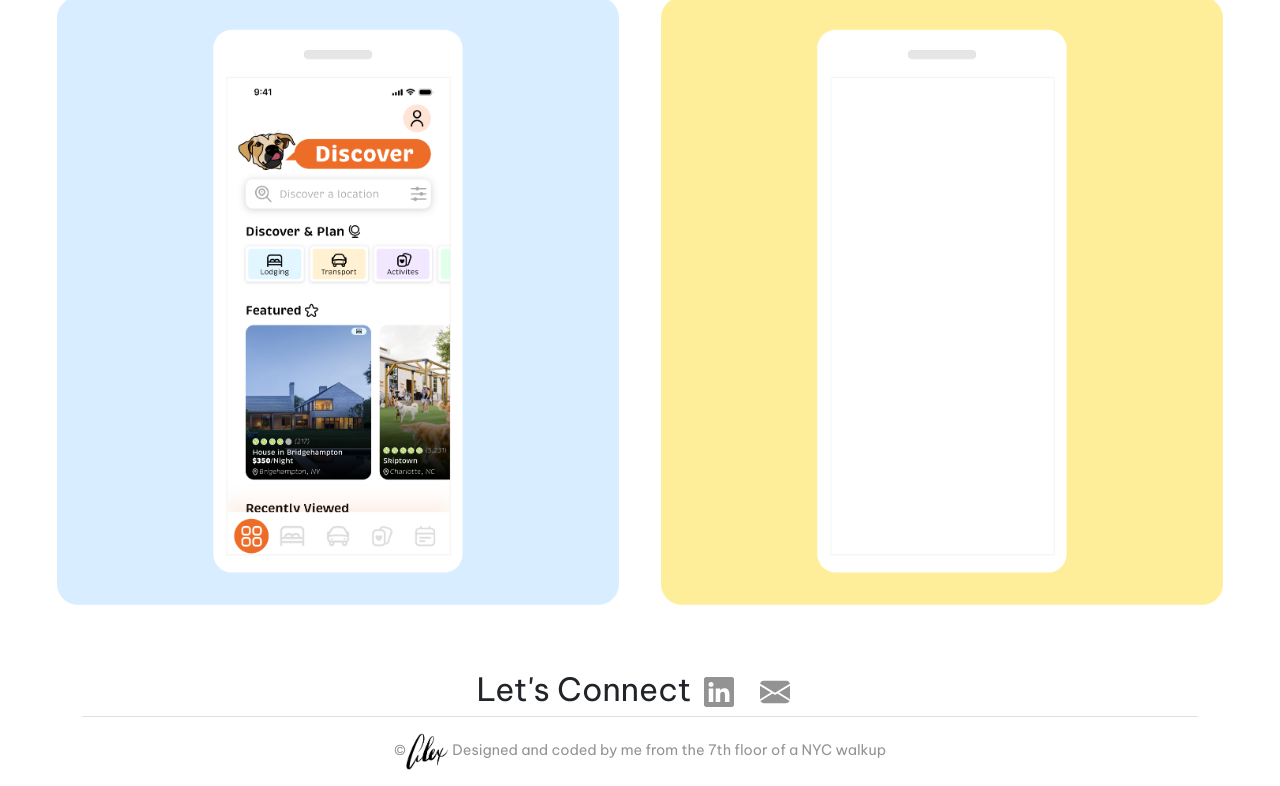
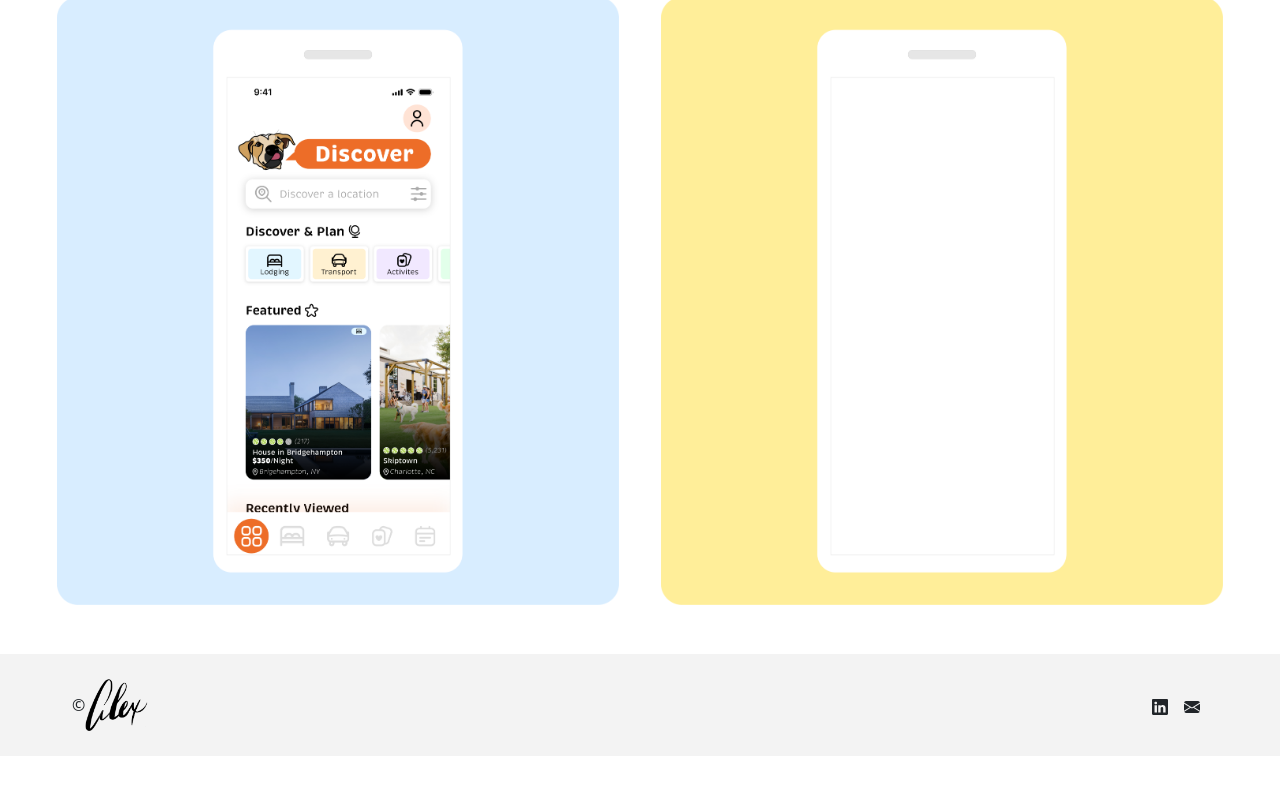
Before and after one commit to aljohns0n/UX_UI_HW_17, a plain HTML site: page index.html in a window 1280 px wide. Shown: the part 664-1450 px from the top of the page. After the commit the page ends 1420 px from the top, so only its background shows below. Drawn offline with nearby package versions, Linux system fonts and the light colour scheme.

Commit message:
footer update

```diff
--- a/css/index.css
+++ b/css/index.css
@@ -29,6 +29,7 @@ p{
 .card{
     border-color: white;
     padding-top: 2em;
+
 }
 
 .card-left{
@@ -67,21 +68,7 @@ p{
 
 
 /*footer*/
-.footer-button:hover{
-    fill:black;
-}
 
-#footer-header{
-    text-align: center;
-    font-family: "Be Vietnam Pro"
-}
-
-
-#footer-text{
-    color:#939393;
-    font-size:.9em;
-    text-align: center;
-}
 /*Accordion*/
     .accordion-header-text{
         font-family:"Playfair Display";
--- a/index.html
+++ b/index.html
@@ -124,29 +124,25 @@
         </div>
 
         <!-- Footer -->
-        <nav class="container" style="padding-top:3em;">
-            <footer>
-                <ul class="nav justify-content-center border-bottom pt-3">
-                    <h2 id="footer-header">Let's Connect</h2>
-                    <li class="nav-item">
-                        <button class="btn" type="button"><svg xmlns="http://www.w3.org/2000/svg" width="30" height="auto" fill="#939393" class="bi bi-linkedin footer-button" viewBox="0 0 16 16">
-                          <path d="M0 1.146C0 .513.526 0 1.175 0h13.65C15.474 0 16 .513 16 1.146v13.708c0 .633-.526 1.146-1.175 1.146H1.175C.526 16 0 15.487 0 14.854V1.146zm4.943 12.248V6.169H2.542v7.225h2.401zm-1.2-8.212c.837 0 1.358-.554 1.358-1.248-.015-.709-.52-1.248-1.342-1.248-.822 0-1.359.54-1.359 1.248 0 .694.521 1.248 1.327 1.248h.016zm4.908 8.212V9.359c0-.216.016-.432.08-.586.173-.431.568-.878 1.232-.878.869 0 1.216.662 1.216 1.634v3.865h2.401V9.25c0-2.22-1.184-3.252-2.764-3.252-1.274 0-1.845.7-2.165 1.193v.025h-.016a5.54 5.54 0 0 1 .016-.025V6.169h-2.4c.03.678 0 7.225 0 7.225h2.4z"/>
+        <div class = "container-fluid mt-5 p-4", style="background-color: #f3f3f3">
+            <footer class="d-flex flex-wrap justify-content-between align-items-center">
+                <div class = "col-2 ms-5 d-flex align-items-center">
+                   ©<img src="images/Logo.png" style="width: 4em"/>
+                </div>
+                <ul class = "nav me-5 col-2 justify-content-end list-unstyled d-flex">
+                    <li class="m-2">
+                        <svg xmlns="http://www.w3.org/2000/svg" width="16" height="16" fill="currentColor" class="bi bi-linkedin" viewBox="0 0 16 16">
+                        <path d="M0 1.146C0 .513.526 0 1.175 0h13.65C15.474 0 16 .513 16 1.146v13.708c0 .633-.526 1.146-1.175 1.146H1.175C.526 16 0 15.487 0 14.854V1.146zm4.943 12.248V6.169H2.542v7.225h2.401zm-1.2-8.212c.837 0 1.358-.554 1.358-1.248-.015-.709-.52-1.248-1.342-1.248-.822 0-1.359.54-1.359 1.248 0 .694.521 1.248 1.327 1.248h.016zm4.908 8.212V9.359c0-.216.016-.432.08-.586.173-.431.568-.878 1.232-.878.869 0 1.216.662 1.216 1.634v3.865h2.401V9.25c0-2.22-1.184-3.252-2.764-3.252-1.274 0-1.845.7-2.165 1.193v.025h-.016a5.54 5.54 0 0 1 .016-.025V6.169h-2.4c.03.678 0 7.225 0 7.225h2.4z"/>
                         </svg>
-                        </button>
                     </li>
-                    <li class="nav-item">
-                        <button class="btn" type="button"><svg xmlns="http://www.w3.org/2000/svg" width="30" height="auto" fill="#939393" class="bi bi-linkedin footer-button" viewBox="0 0 16 16">
-                          <path d="M.05 3.555A2 2 0 0 1 2 2h12a2 2 0 0 1 1.95 1.555L8 8.414.05 3.555ZM0 4.697v7.104l5.803-3.558L0 4.697ZM6.761 8.83l-6.57 4.027A2 2 0 0 0 2 14h12a2 2 0 0 0 1.808-1.144l-6.57-4.027L8 9.586l-1.239-.757Zm3.436-.586L16 11.801V4.697l-5.803 3.546Z"/>
-                        </svg>
-                        </button>
+                    <li class="m-2">
+                    <svg xmlns="http://www.w3.org/2000/svg" width="16" height="16" fill="currentColor" class="bi bi-envelope-fill" viewBox="0 0 16 16">
+                      <path d="M.05 3.555A2 2 0 0 1 2 2h12a2 2 0 0 1 1.95 1.555L8 8.414.05 3.555ZM0 4.697v7.104l5.803-3.558L0 4.697ZM6.761 8.83l-6.57 4.027A2 2 0 0 0 2 14h12a2 2 0 0 0 1.808-1.144l-6.57-4.027L8 9.586l-1.239-.757Zm3.436-.586L16 11.801V4.697l-5.803 3.546Z"/>
+                    </svg>
                     </li>
                 </ul>
-                <!--<p id="footer-name">© ALEX JOHNSON</p>-->
-                <p class="pt-3"id="footer-text"> ©<img src="images/Logo.png" style="width:3em" > Designed and coded by me from the 7th floor of a NYC walkup
-                </p>
             </footer>
-        </nav>
-
+        </div>
 
         <script src="https://cdn.jsdelivr.net/npm/bootstrap@5.3.0-alpha1/dist/js/bootstrap.bundle.min.js" integrity="sha384-w76AqPfDkMBDXo30jS1Sgez6pr3x5MlQ1ZAGC+nuZB+EYdgRZgiwxhTBTkF7CXvN" crossorigin="anonymous"></script>
 
```
